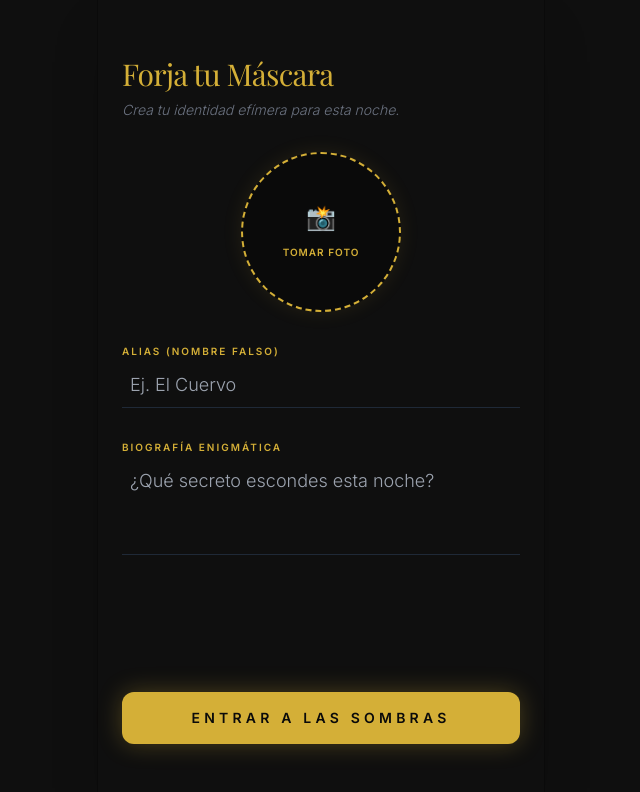
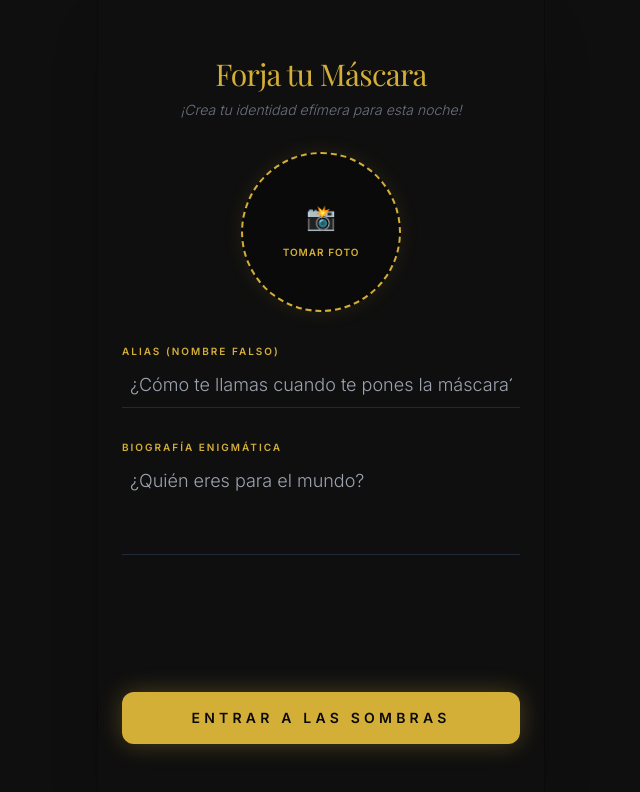
Before and after one commit to carlosmateovalenciamatallana/la-noche-de-las-mascaras, a React app in the folder frontend/: page /register-mask in a window 1280 px wide. Shown: the top 792 px of the page, without its empty margins (319-959 px from the left). Built offline with nearby package versions, Linux system fonts and the light colour scheme; the HTML template or start-up script is replaced by a standard one; a web font is replaced by a local one.

Commit message:
FIX: Textos centrados en registermask

```diff
--- a/frontend/src/pages/RegisterMask.jsx
+++ b/frontend/src/pages/RegisterMask.jsx
@@ -70,8 +70,8 @@ export default function RegisterMask() {
 
   return (
     <div className="flex flex-col min-h-screen p-6 relative bg-dark">
-      <h2 className="text-3xl font-serif text-gold mt-8 mb-2 tracking-tight">Forja tu Máscara</h2>
-      <p className="text-gray-500 mb-8 text-sm font-light italic">Crea tu identidad efímera para esta noche.</p>
+      <h2 className="text-center text-3xl font-serif text-gold mt-8 mb-2 tracking-tight">Forja tu Máscara</h2>
+      <p className="text-center text-gray-500 mb-8 text-sm font-light italic">¡Crea tu identidad efímera para esta noche!</p>
 
       <form onSubmit={handleSubmit} className="flex-1 flex flex-col gap-8">
 
@@ -101,7 +101,7 @@ export default function RegisterMask() {
           <label className="text-gold text-[10px] font-bold uppercase tracking-[0.2em]">Alias (Nombre Falso)</label>
           <input
             type="text"
-            placeholder="Ej. El Cuervo"
+            placeholder="¿Cómo te llamas cuando te pones la máscara?"
             className="bg-transparent border-b border-gray-800 p-2 text-white focus:outline-none focus:border-gold transition-colors text-lg font-light"
             value={formData.name}
             onChange={(e) => setFormData({ ...formData, name: e.target.value })}
@@ -111,7 +111,7 @@ export default function RegisterMask() {
         <div className="flex flex-col gap-1">
           <label className="text-gold text-[10px] font-bold uppercase tracking-[0.2em]">Biografía Enigmática</label>
           <textarea
-            placeholder="¿Qué secreto escondes esta noche?"
+            placeholder="¿Quién eres para el mundo?"
             className="bg-transparent border-b border-gray-800 p-2 text-white focus:outline-none focus:border-gold transition-colors resize-none h-24 text-lg font-light"
             value={formData.bio}
             onChange={(e) => setFormData({ ...formData, bio: e.target.value })}
```
